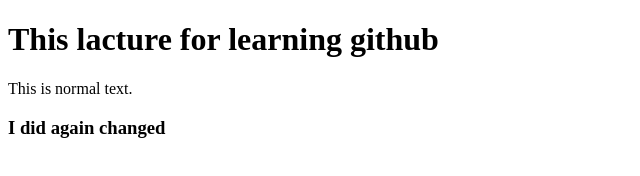
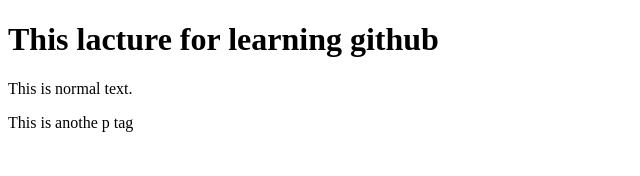
Before and after one commit to Prince1832/newRepository, a plain HTML site: page index.html in a window 1280 px wide. Shown: the whole page, without its empty margins (0-640 px from the left). Drawn offline with Linux system fonts and the light colour scheme.

Commit message:
modified indexfile

```diff
--- a/index.html
+++ b/index.html
@@ -1,14 +1,17 @@
 <!DOCTYPE html>
 <html lang="en">
+
 <head>
     <meta charset="UTF-8">
     <meta name="viewport" content="width=device-width, initial-scale=1.0">
     <title>Document</title>
 </head>
+
 <body>
     <h1>This lacture for learning github</h1>
     <p>This is normal text.</p>
-    <h3>I did again changed</h3>
+    <p>This is anothe p tag</p>
 
 </body>
+
 </html>
```
